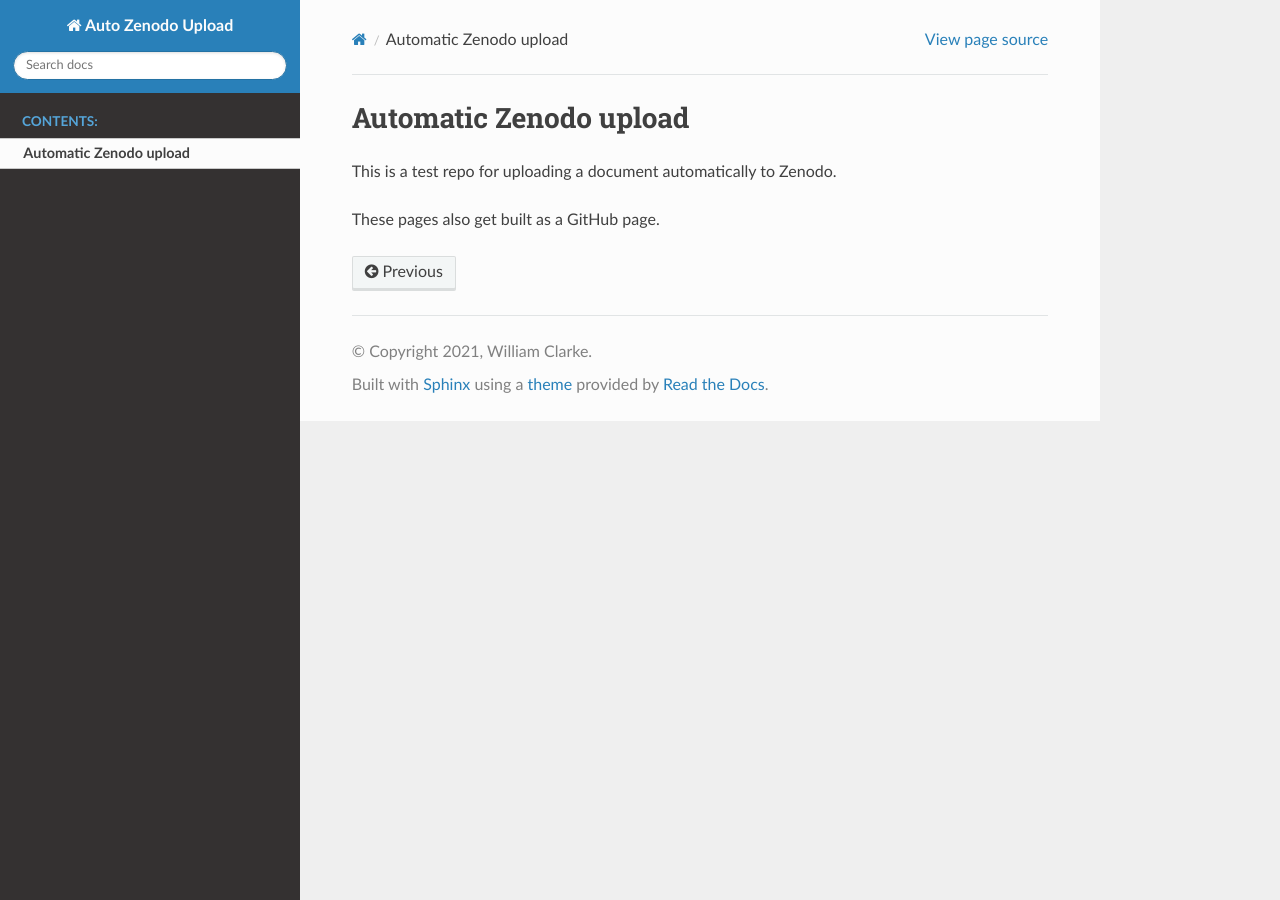
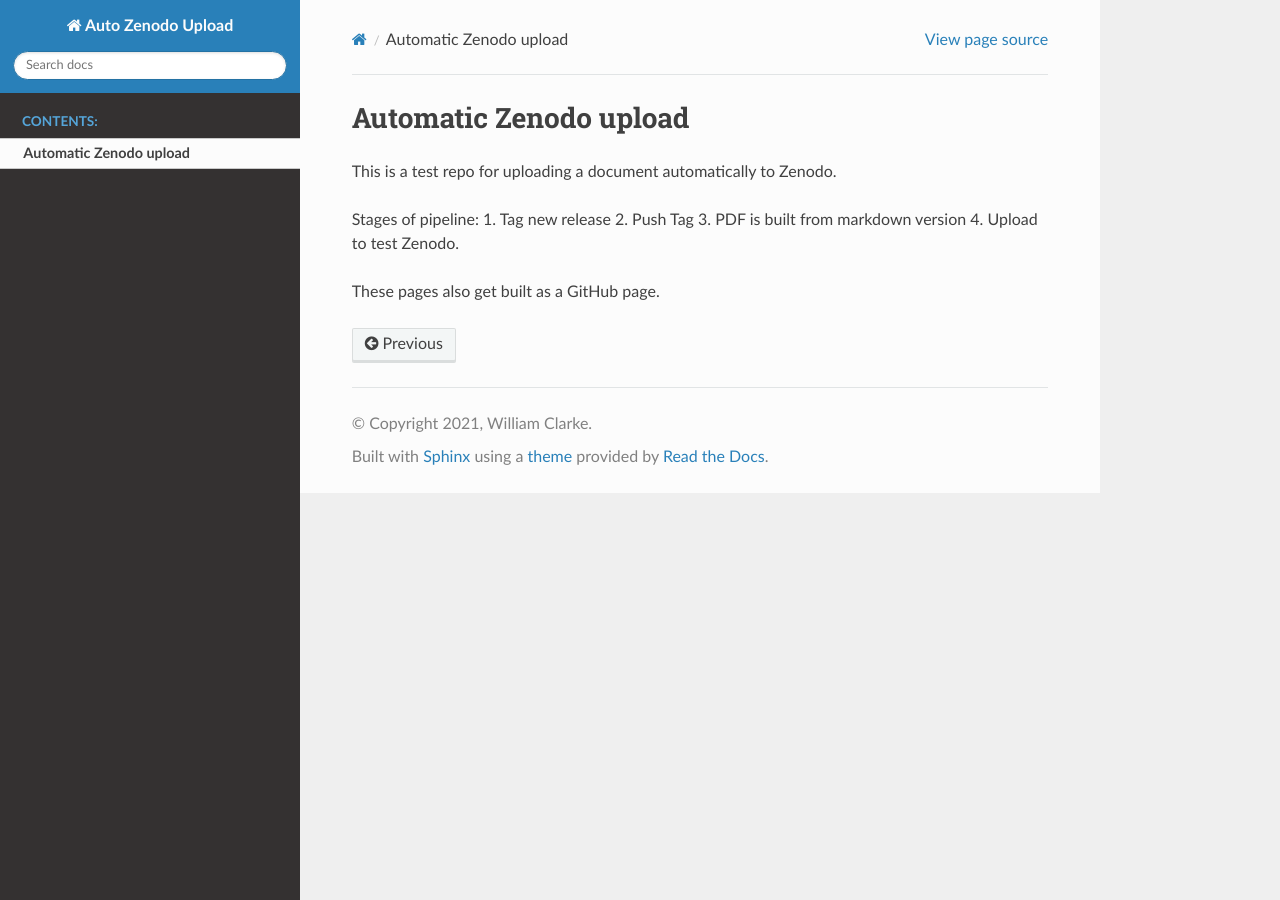
Before and after one commit to wexeee/test_auto_zenodo_upload, a Sphinx documentation site: the page built from doc/introduction.rst, in a window 1280 px wide. Built offline with Sphinx 7.4.7 and the Read the Docs theme 2.0.0, drawn with Linux system fonts in a browser that asks for light colours.

Commit message:
Update doc.

```diff
--- a/doc/introduction.rst
+++ b/doc/introduction.rst
@@ -1,7 +1,12 @@
 
 Automatic Zenodo upload
 -----------------------
-
 This is a test repo for uploading a document automatically to Zenodo.
 
+Stages of pipeline:
+1. Tag new release
+2. Push Tag
+3. PDF is built from markdown version
+4. Upload to test Zenodo.
+
 These pages also get built as a GitHub page.
```
